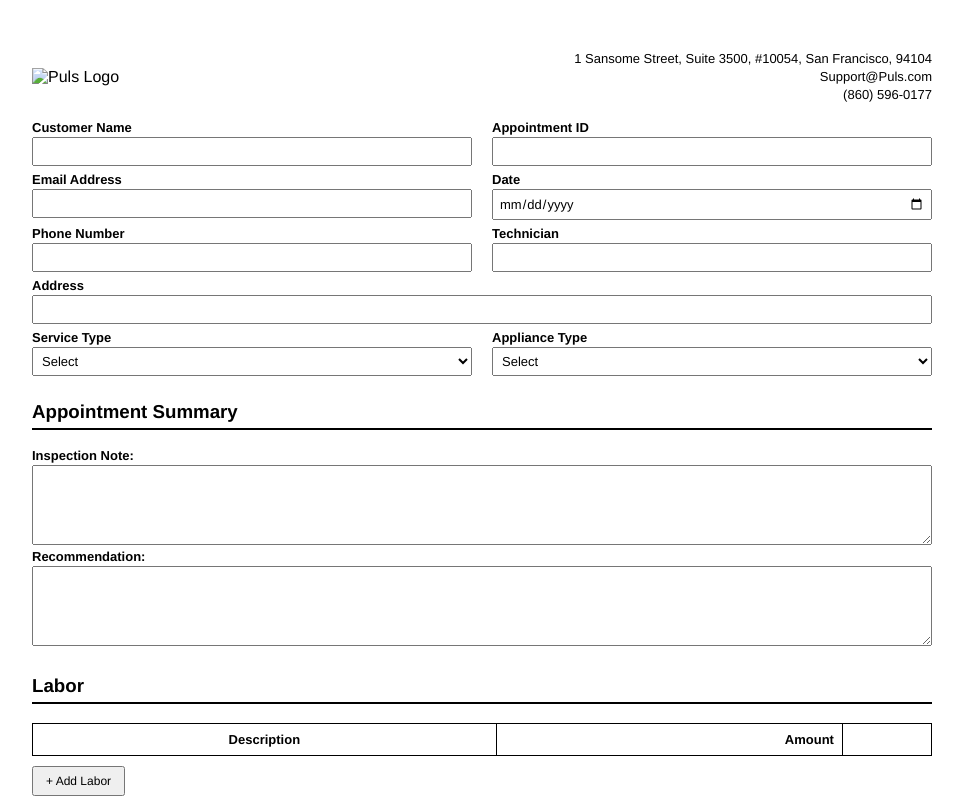
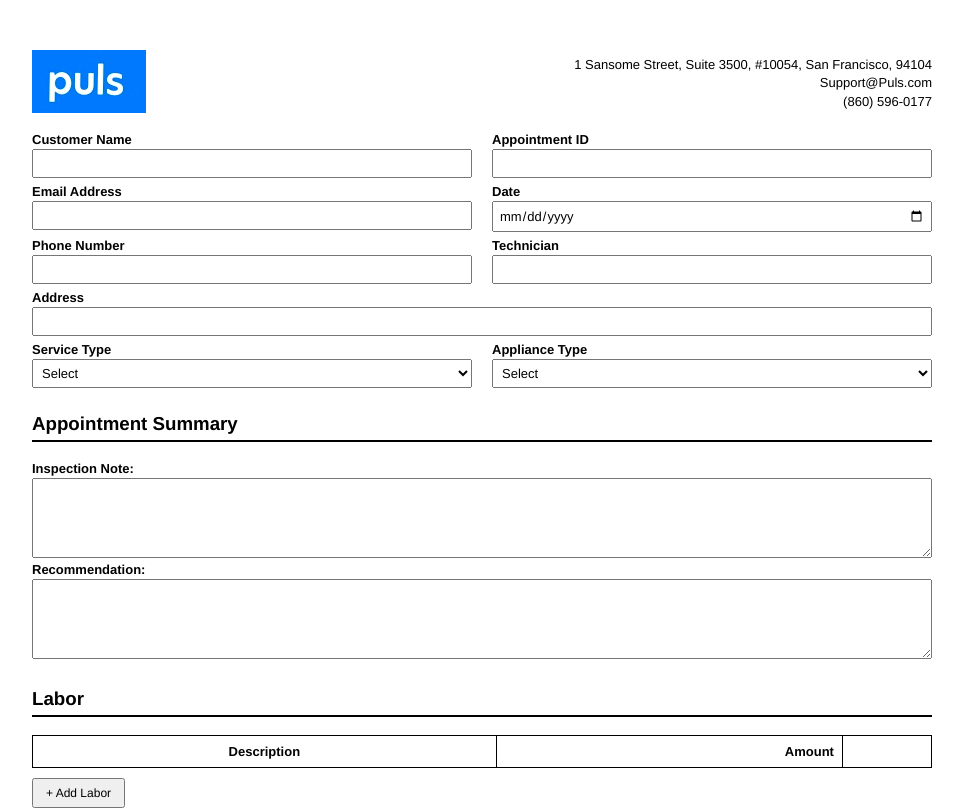
Before and after one commit to chuckccpuls-dotcom/Appointment-Summary, a plain HTML site: page index.html in a window 1280 px wide. Shown: the top 811 px of the page, without its empty margins (158-1121 px from the left). Drawn offline with Linux system fonts and the light colour scheme.

```diff
--- a/index.html
+++ b/index.html
@@ -116,7 +116,7 @@
 <div class="header">
   <div class="logo">
     <!-- LOGO: keep in same folder OR adjust path if in /assets -->
-    <img src="./puls-logo.png" alt="Puls Logo">
+    <img src="./pulsLogo.png" alt="Puls Logo">
   </div>
   <div class="company">
     1 Sansome Street, Suite 3500, #10054, San Francisco, 94104<br>
```
